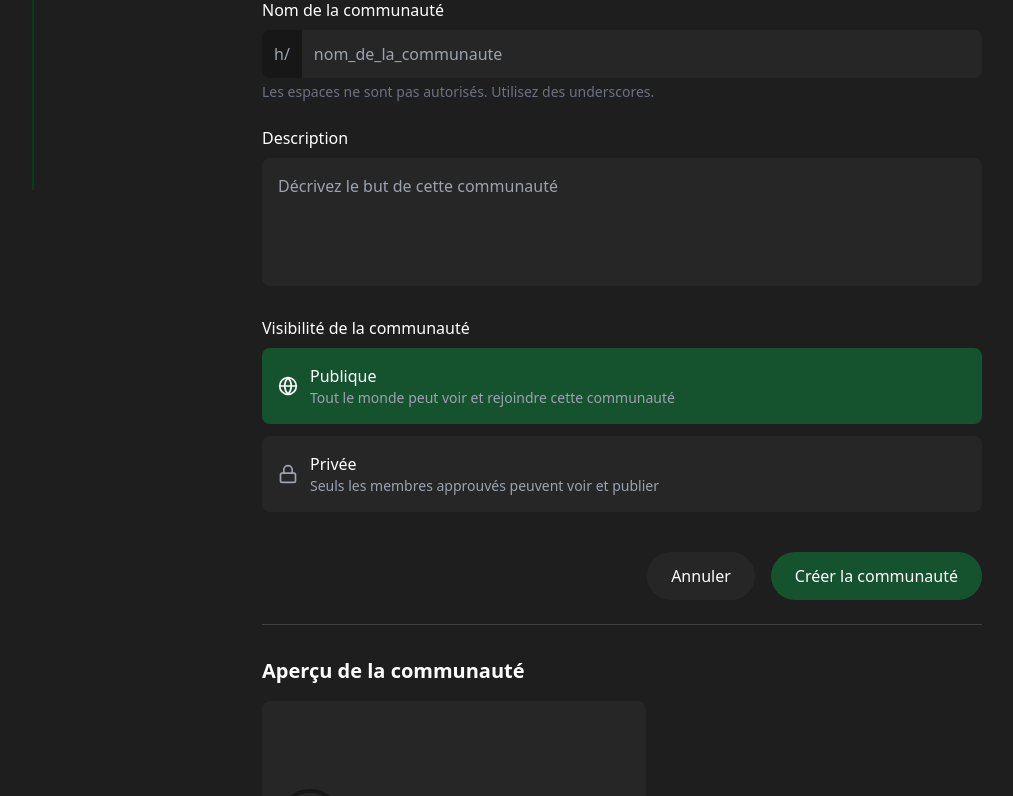
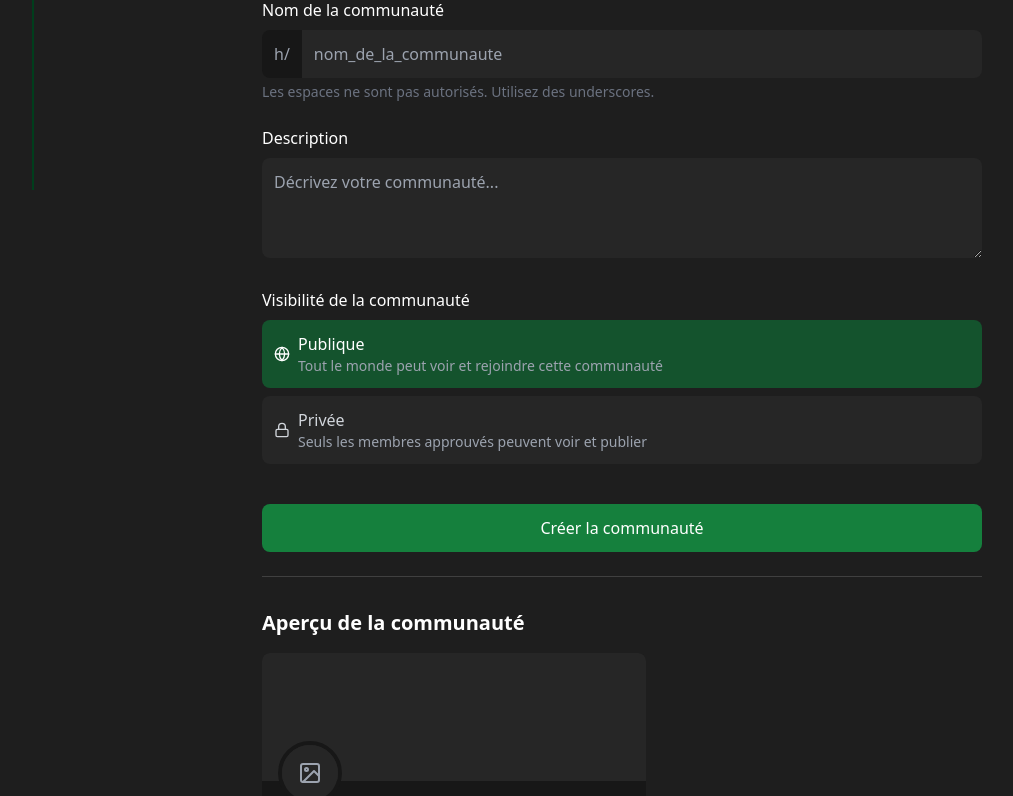
Before and after one commit to 2021413/Hedd.it, a Next.js app in the folder frontend/: page /create-community in a window 1280 px wide. Shown: the part 610-1406 px from the top of the page, without its empty margins (18-1031 px from the left). Built offline with nearby package versions, Linux system fonts and the light colour scheme.

Commit message:
gestion coté back de la création d'une communauté

```diff
--- a/frontend/app/create-community/page.tsx
+++ b/frontend/app/create-community/page.tsx
@@ -67,23 +67,14 @@ export default function CreateCommunityPage() {
         data.banner ? uploadImage(data.banner, token) : Promise.resolve(null),
       ]);
 
-      // Première étape : créer la communauté avec le créateur
+      // Création de la communauté avec les données simplifiées
       const initialRequestBody = {
         data: {
           name: data.name,
           description: data.description,
           avatar: avatarId,
           banner: bannerId,
-          isPrivate: data.visibility === "private",
-          creator: {
-            set: [parseInt(userId)]
-          },
-          moderators: {
-            set: []
-          },
-          members: {
-            set: []
-          }
+          isPrivate: data.visibility === "private"
         }
       };
 
--- a/frontend/components/subreddit/CommunityForm.tsx
+++ b/frontend/components/subreddit/CommunityForm.tsx
@@ -205,8 +205,8 @@ export default function CommunityForm({ onSubmit }: CommunityFormProps) {
           id="description"
           value={description}
           onChange={(e) => setDescription(e.target.value)}
-          placeholder="Décrivez le but de cette communauté"
-          className="w-full bg-neutral-800 text-white p-4 rounded-lg resize-none h-32 focus:outline-none focus:ring-2 focus:ring-green-500"
+          placeholder="Décrivez votre communauté..."
+          className="w-full bg-neutral-800 text-white p-3 rounded-lg focus:outline-none focus:ring-2 focus:ring-green-500 min-h-[100px]"
           required
         />
       </div>
@@ -216,49 +216,50 @@ export default function CommunityForm({ onSubmit }: CommunityFormProps) {
         <label className="block mb-2 font-medium">
           Visibilité de la communauté
         </label>
-        <div className="space-y-3">
+        <div className="space-y-2">
           <button
             type="button"
             onClick={() => setVisibility("public")}
-            className={`flex items-center gap-3 w-full p-4 rounded-lg text-left transition-colors ${
-              visibility === "public" ? "bg-green-900" : "bg-neutral-800 hover:bg-neutral-700"
+            className={`w-full flex items-center p-3 rounded-lg ${
+              visibility === "public"
+                ? "bg-green-900 text-white"
+                : "bg-neutral-800 text-gray-300"
             }`}
           >
-            <FiGlobe size={20} className={visibility === "public" ? "text-white" : "text-gray-400"} />
-            <div>
-              <h3 className="font-medium">Publique</h3>
-              <p className="text-sm text-gray-400">Tout le monde peut voir et rejoindre cette communauté</p>
+            <FiGlobe className="mr-2" />
+            <div className="text-left">
+              <div className="font-medium">Publique</div>
+              <div className="text-sm text-gray-400">
+                Tout le monde peut voir et rejoindre cette communauté
+              </div>
             </div>
           </button>
 
           <button
             type="button"
             onClick={() => setVisibility("private")}
-            className={`flex items-center gap-3 w-full p-4 rounded-lg text-left transition-colors ${
-              visibility === "private" ? "bg-green-900" : "bg-neutral-800 hover:bg-neutral-700"
+            className={`w-full flex items-center p-3 rounded-lg ${
+              visibility === "private"
+                ? "bg-green-900 text-white"
+                : "bg-neutral-800 text-gray-300"
             }`}
           >
-            <FiLock size={20} className={visibility === "private" ? "text-white" : "text-gray-400"} />
-            <div>
-              <h3 className="font-medium">Privée</h3>
-              <p className="text-sm text-gray-400">Seuls les membres approuvés peuvent voir et publier</p>
+            <FiLock className="mr-2" />
+            <div className="text-left">
+              <div className="font-medium">Privée</div>
+              <div className="text-sm text-gray-400">
+                Seuls les membres approuvés peuvent voir et publier
+              </div>
             </div>
           </button>
         </div>
       </div>
 
-      {/* Buttons */}
-      <div className="flex justify-end gap-4 pt-4">
-        <Link
-          href="/"
-          className="px-6 py-3 rounded-full bg-neutral-800 hover:bg-neutral-700 transition-colors"
-        >
-          Annuler
-        </Link>
+      {/* Submit Button */}
+      <div className="pt-4">
         <button
           type="submit"
-          className="px-6 py-3 rounded-full bg-green-900 hover:bg-green-800 transition-colors font-medium"
-          disabled={!name || !description}
+          className="w-full bg-green-700 text-white py-3 px-4 rounded-lg font-medium hover:bg-green-600 transition-colors"
         >
           Créer la communauté
         </button>
```
Also changed, not shown: 2 other files (tests, documents, lock files or other folders).
